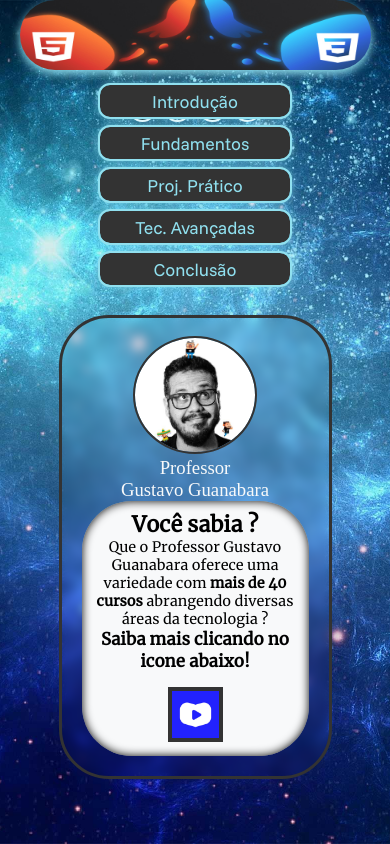
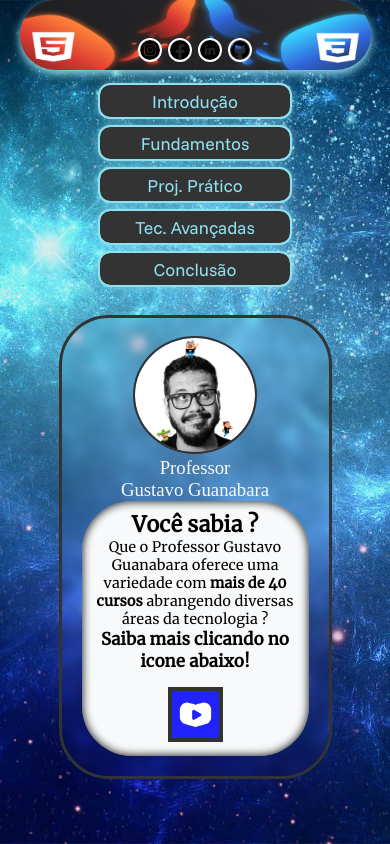
Before and after one commit to fernandesdennys/estudos-pos-curso, a plain HTML site: page index.html in a window 390 px wide. Drawn offline with Linux system fonts and the light colour scheme.

Commit message:
att no header icon

```diff
--- a/estilos/mediaquery.css
+++ b/estilos/mediaquery.css
@@ -40,7 +40,10 @@
     font-size: 1.7em;
   }
   div#icon > a > img {
-    width: 25px;
+    width: 20px;
+  }
+  div#icon {
+    margin-top: 35px;
   }
 
   nav {
@@ -119,6 +122,9 @@
   }
   div#icon > a > img {
     width: 40px;
+  }
+  div#icon {
+    margin-top: 45px;
   }
 
   nav {
```
